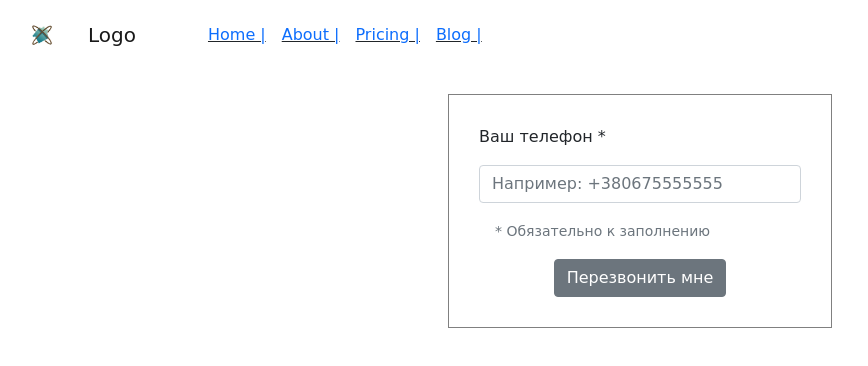
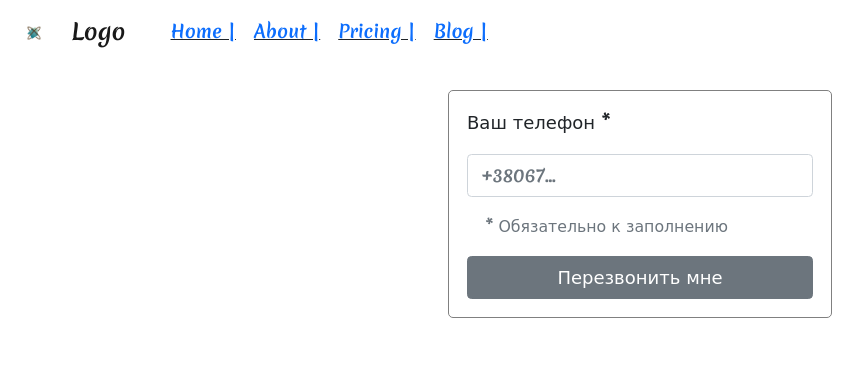
Before and after one commit to Ksyudev/Homework-13, a plain HTML site: page index.html in a window 1280 px wide. Shown: the whole page, without its empty margins (0-868 px from the left). Drawn offline with nearby package versions, Linux system fonts and the light colour scheme.

Commit message:
validation ready

```diff
--- a/assets/css/style.css
+++ b/assets/css/style.css
@@ -1,19 +1,47 @@
 *{
     font-family: 'Merienda', cursive;
+    font-size: smaller;
+}
+.form-group {
+    border: 1px solid rgb(168, 161, 161);
+    border-radius: 5px;
+    padding: 1rem;
+    width: 50vw;
+    margin: auto;
+}
+.navbar-brand{
+    font-size: 0.7rem;
+}
+.btn {
+    font-size: 0.7rem;
+}
+input:valid + small{
+    display: none;
+}
+input:invalid+small+small{
+    display: none;
+}
+
+@media (min-width:768px) {
+*{
+    font-size:large;
+}
+.navbar-brand{
+    font-size: 1.25rem;
+}
+.btn {
+    font-size: 1rem;
 }
 .form-group {
     border: 1px solid gray;
-    padding: 30px;
+    padding: 1rem;
     width: 30vw;
     margin: auto;
 }
-small + small {
+input:valid + small{
     display: none;
 }
-input:valid + small {
+input:invalid+small+small{
     display: none;
 }
-
-input:valid + small + small {
-    display: block;
 }
--- a/index.html
+++ b/index.html
@@ -5,18 +5,19 @@
     <meta http-equiv="X-UA-Compatible" content="IE=edge">
     <meta name="viewport" content="width=device-width, initial-scale=1.0">
     <title>Validation</title>
+    <link href="https://fonts.googleapis.com/css2?family=Merienda:wght@700&display=swap" rel="stylesheet">
     <link href="https://cdn.jsdelivr.net/npm/bootstrap@5.1.3/dist/css/bootstrap.min.css" rel="stylesheet" integrity="sha384-1BmE4kWBq78iYhFldvKuhfTAU6auU8tT94WrHftjDbrCEXSU1oBoqyl2QvZ6jIW3" crossorigin="anonymous">
     <link rel="stylesheet" href="./assets/css/style.css">
 </head>
 <body>
-    <nav class="navbar navbar-expand-lg navbar-light">
+    <nav class="navbar navbar-expand navbar-light">
         <div class="container-fluid">
             <a class="navbar-brand" href="#">
-                <img src="/image/312656b083181805bd39efac66a78768.jpg" alt="" width="60" height="44">
+                <img src="/image/312656b083181805bd39efac66a78768.jpg" alt="" width="40vw">
             </a>
             <a class="navbar-brand" href="#">Logo</a>
             <div class="collapse navbar-collapse" id="navbarNavAltMarkup">
-                <div class="navbar-nav text-decoration-underline mx-5">
+                <div class="navbar-nav text-decoration-underline mx-3">
                 <a class="nav-link active text-primary" aria-current="page" href="#">Home |</a>
                 <a class="nav-link active text-primary" href="#">About |</a>
                 <a class="nav-link active text-primary" href="#">Pricing |</a>
@@ -30,21 +31,20 @@
             <label for="user_phonenumber">Ваш телефон *</label>
         </div>
         <input
-            pattern="^[0-9]{12}$"
-            type="tel"
+            required
+            pattern="^(\+[0-9]{12}|\+38\(0[0-9]{2}\)[0-9]{7}|\+38\(0[0-9]{2}\)[0-9]{3}-[0-9]{2}-[0-9]{2})$"
+            type="text"
             class="form-control"
             id="user_phonenumber"
-            placeholder="Например: +380675555555"
+            placeholder="+38067..."
         />
-        <div class="m-3">
-            <small class="form-text text-muted">
+            <small class="form-text text-muted m-3">
                 * Обязательно к заполнению
             </small>
-            <small class="form-text text-success valid-label">
+            <small class="form-text text-success valid-label m-3">
                 Поле заполнено верно
             </small>
-        </div>
-        <button type="submit" class="btn btn-secondary m-auto">Перезвонить мне</button>
+        <button type="submit" class="btn btn-secondary">Перезвонить мне</button>
     </div>
 </body>
 </html>
```
